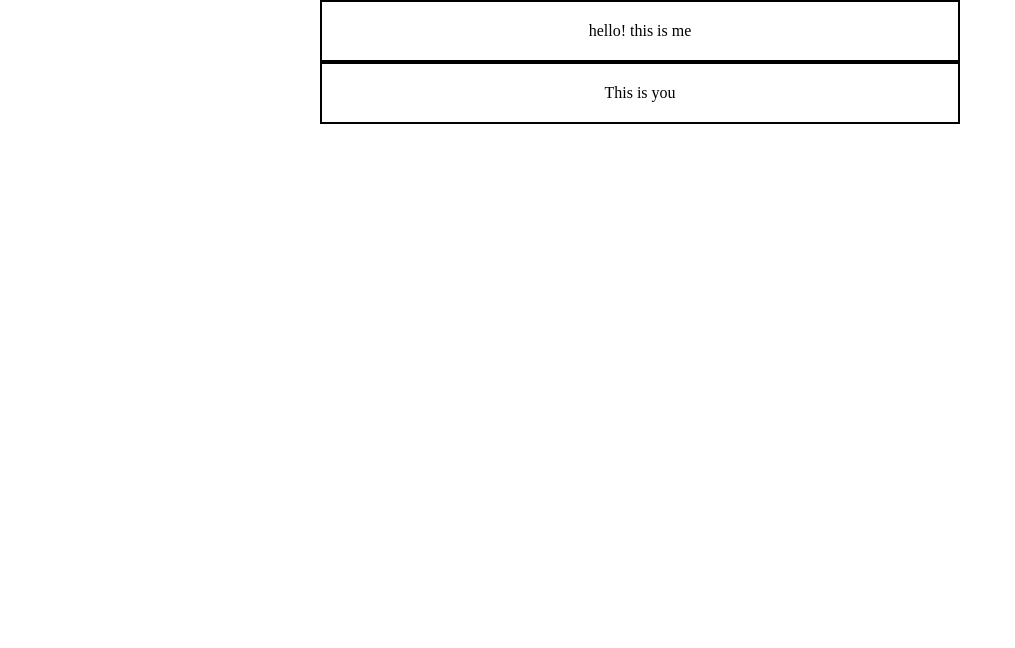
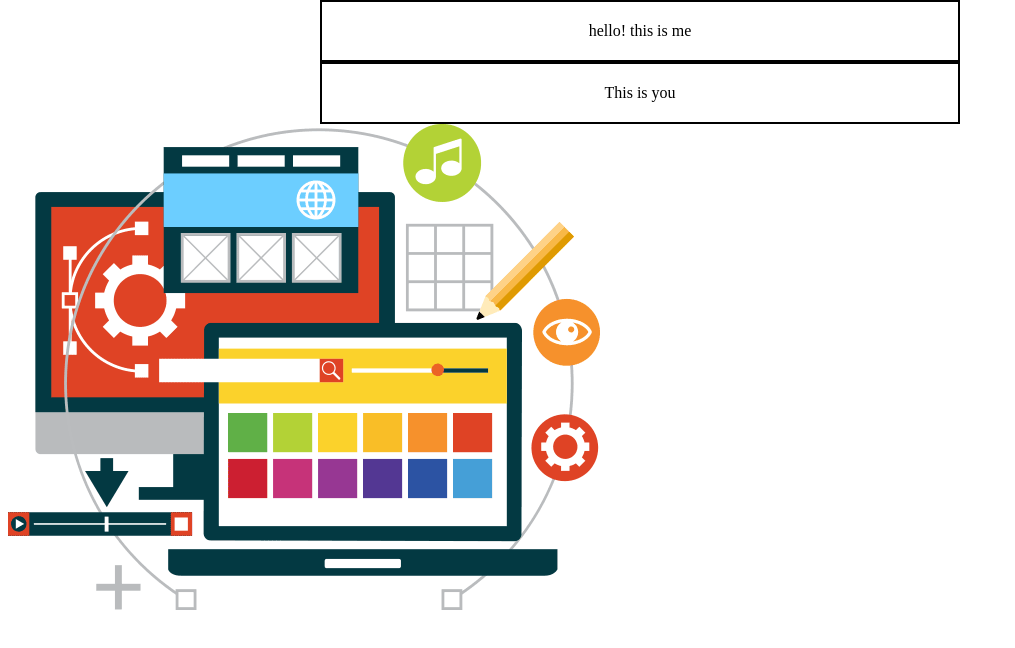
Before and after one commit to MohamedDeve/Test, a plain HTML site: page index.html in a window 1280 px wide. Shown: the whole page, without its empty margins (0-1015 px from the left). Drawn offline with Linux system fonts and the light colour scheme.

Commit message:
add an image to the html file

```diff
--- a/index.html
+++ b/index.html
@@ -10,5 +10,6 @@
 <body>
     <p>hello! this is me</p>
     <p>This is you</p>
+    <img src="img1.png" alt="image">
 </body>
 </html>
```
Also changed, not shown: img1.png (added).
